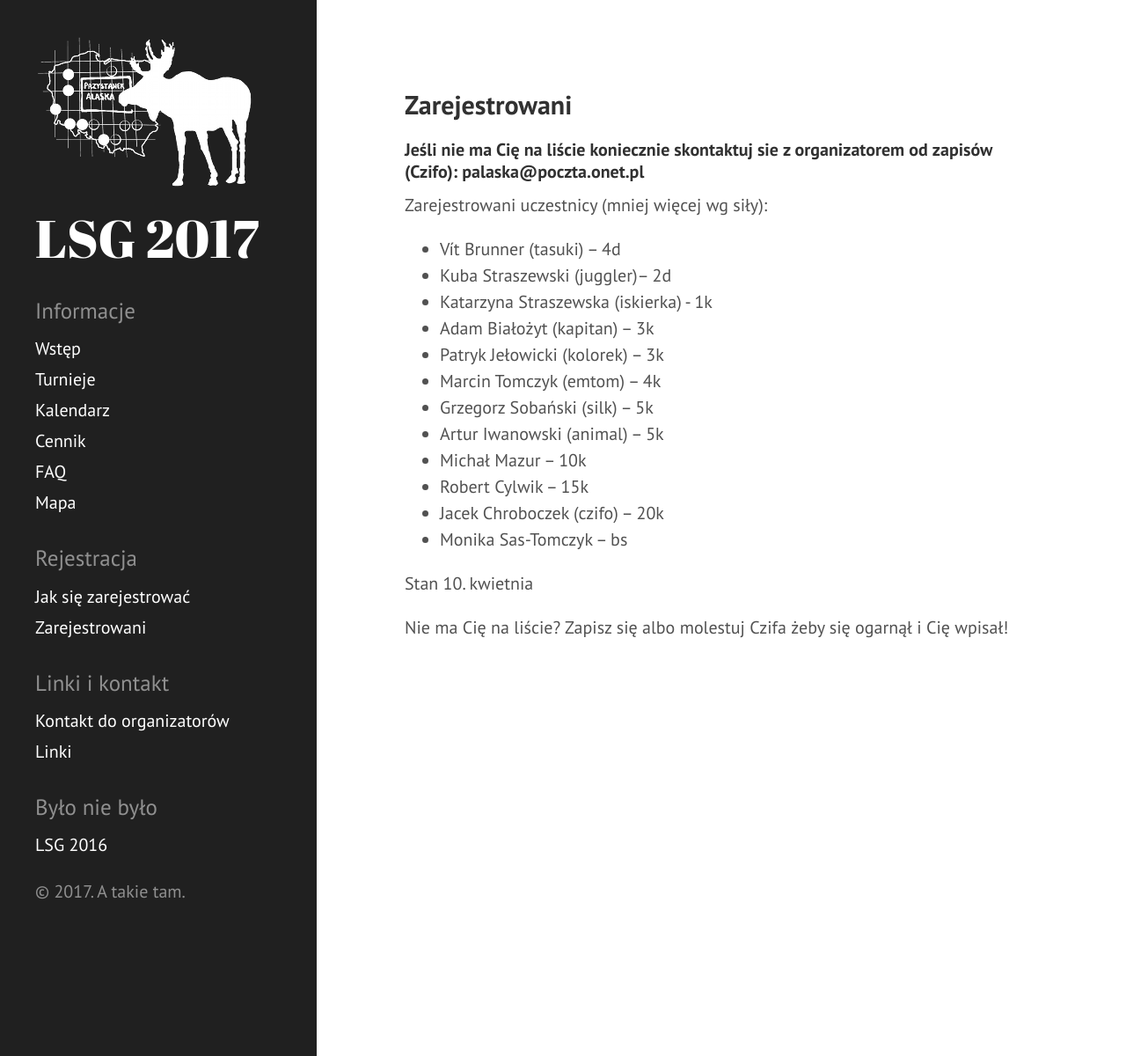
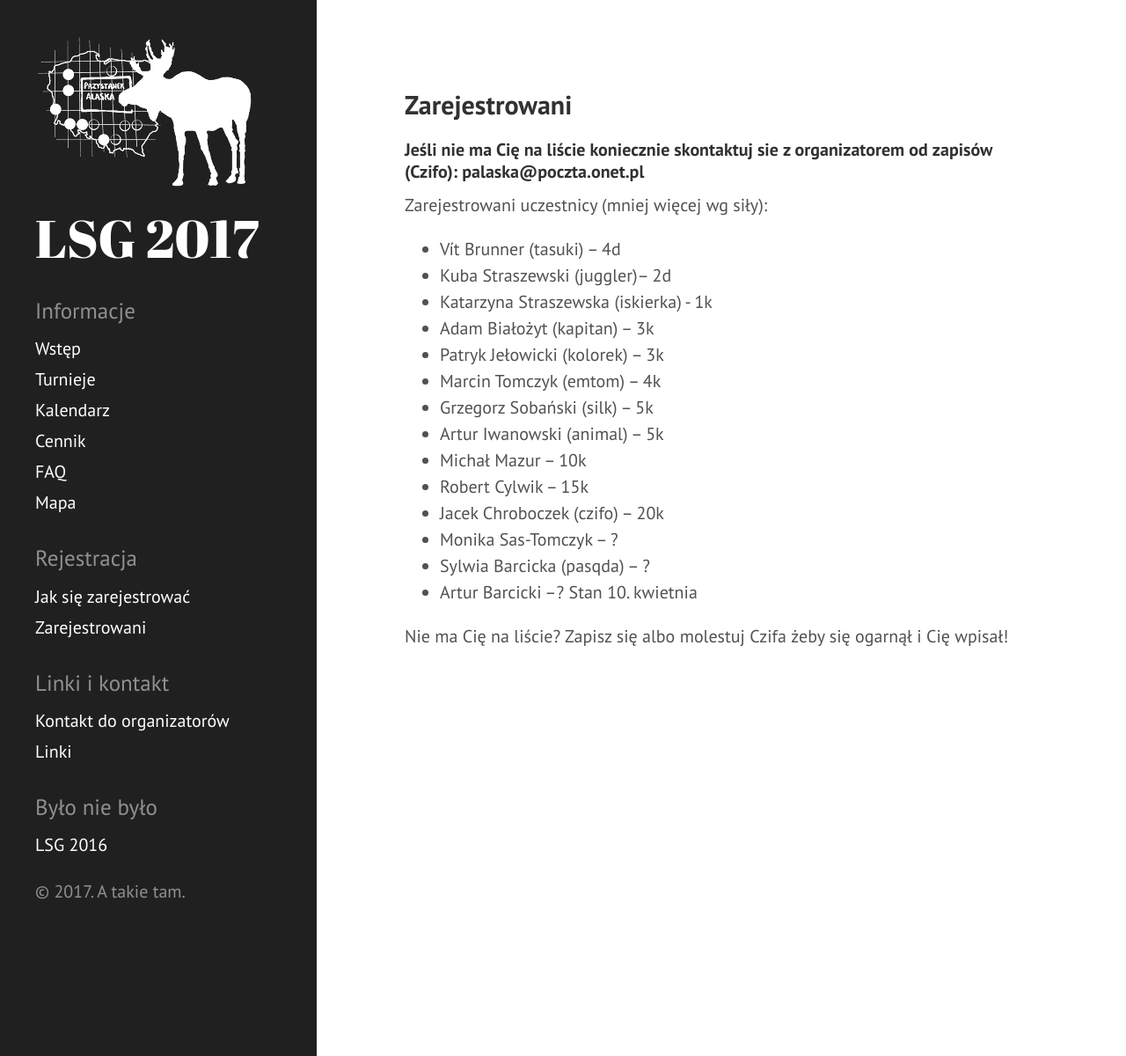
Before and after one commit to tasuki/lsg, a Jekyll site: the page built from zarejestrowani.md, in a window 1280 px wide. Shown: the whole page at 88% size. Built offline with Jekyll 4.4.1, drawn with Linux system fonts in a browser that asks for light colours.

Commit message:
Update zarejestrowani.md

```diff
--- a/zarejestrowani.md
+++ b/zarejestrowani.md
@@ -20,8 +20,9 @@ Zarejestrowani uczestnicy (mniej więcej wg siły):
 - Michał Mazur -- 10k
 - Robert Cylwik -- 15k
 - Jacek Chroboczek (czifo) -- 20k
-- Monika Sas-Tomczyk -- bs
-
+- Monika Sas-Tomczyk -- ?
+- Sylwia Barcicka (pasqda) -- ?
+- Artur Barcicki --?
 Stan 10. kwietnia
 
 Nie ma Cię na liście?  Zapisz się albo molestuj Czifa żeby się ogarnął i Cię wpisał!
```
